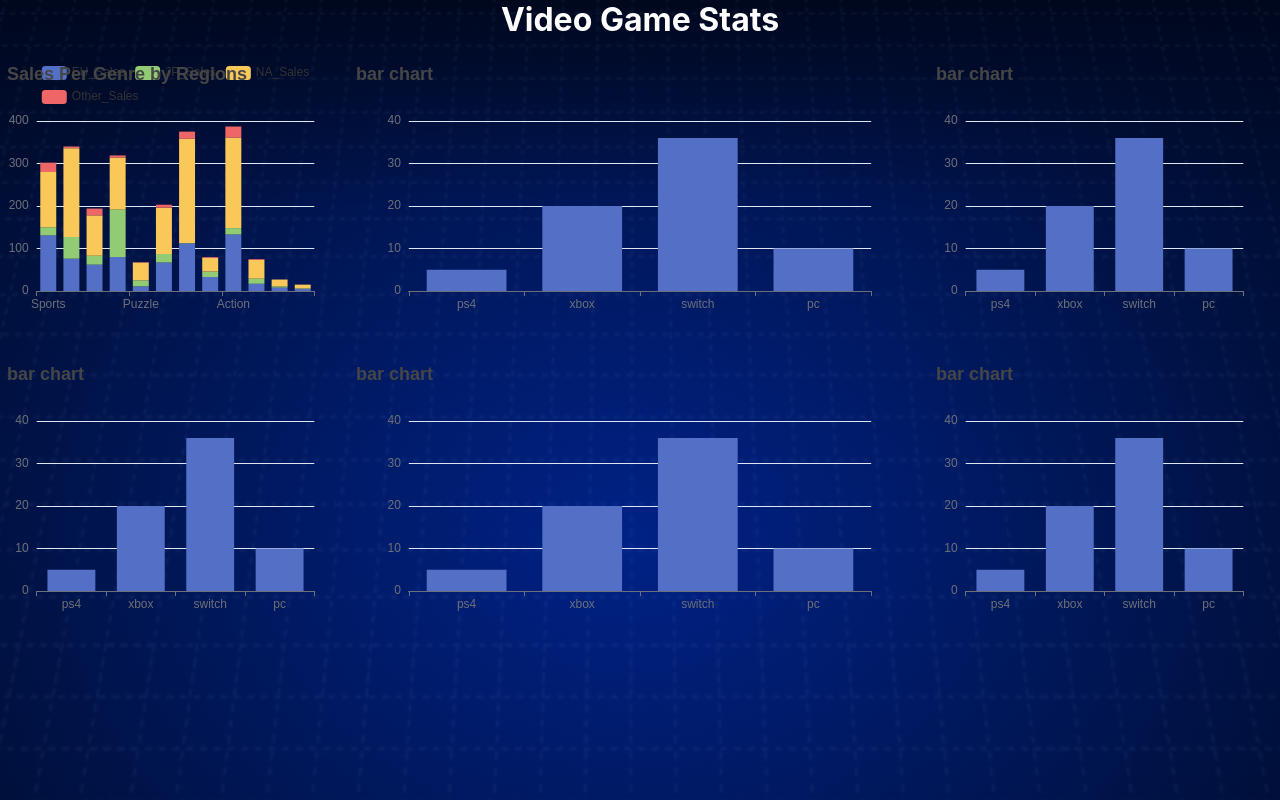
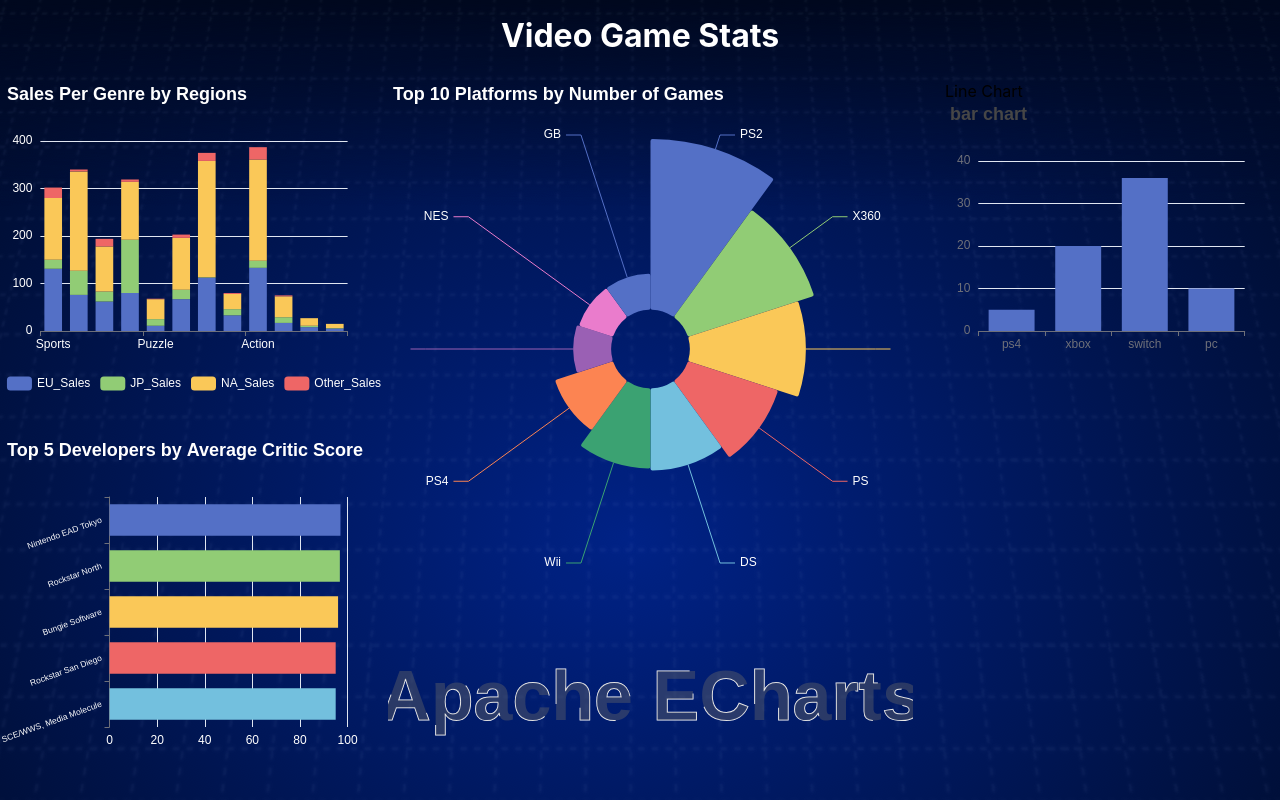
Before and after one commit to FrancesXLiu/CS732-A1-code, a React (Create React App) app in the folder dashboard/: page / in a window 1280 px wide. Built offline with nearby package versions, Linux system fonts and the light colour scheme.

Commit message:
added charts
Horizontal bar chart, nightingale chart, text animation

```diff
--- a/dashboard/src/App.css
+++ b/dashboard/src/App.css
@@ -6,11 +6,13 @@
 
 body {
   background: url('./bg.png') no-repeat top center;
+  overflow: hidden
 }
 
 #header {
   position: relative;
-  margin-bottom: 20px;
+  margin-bottom: 3vh;
+  margin-top: 2vh;
 }
 
 #header h1 {
@@ -35,3 +37,7 @@ main {
   flex: 5;
   margin: 0 0.125rem 0.1875rem;
 };
+
+#barHorizontal {
+  margin-top: 30px;
+}
--- a/dashboard/src/App.js
+++ b/dashboard/src/App.js
@@ -2,7 +2,11 @@ import ReactEcharts from "echarts-for-react";
 import { useState, useEffect } from "react";
 import Papa from 'papaparse';
 import './App.css';
-import BarChart from "./charts/bar-chart";
+import VerticalBar from "./charts/vertical-bar";
+import HorizontalBar from "./charts/horizontal-bar";
+import Nightingale from "./charts/nightingale";
+import AnimatedText from "./charts/animated-text";
+import LineChart from "./charts/line-chart";
 
 function App() {
 
@@ -42,24 +46,23 @@ function App() {
       <main>
         <section className="column">
           <div id="barVertical">
-            {/* <ReactEcharts option={barOptions} /> */}
-            <BarChart csvData={parsedData} />
+            <VerticalBar csvData={parsedData} />
           </div>
           <div id="barHorizontal">
-            <ReactEcharts option={barOptions} />
+            <HorizontalBar csvData={parsedData} />
           </div>
         </section>
         <section className="column">
           <div id="nightingale">
-            <ReactEcharts option={barOptions} />
+            <Nightingale csvData={parsedData} />
           </div>
           <div id="text">
-            <ReactEcharts option={barOptions} />
+            <AnimatedText />
           </div>
         </section>
         <section className="column">
           <div id="line">
-            <ReactEcharts option={barOptions} />
+            <LineChart csvData={parsedData} />
           </div>
           <div id="sunburst">
             <ReactEcharts option={barOptions} />
--- /dev/null
+++ b/dashboard/src/charts/animated-text.js
@@ -0,0 +1,48 @@
+import EChartsReact from "echarts-for-react";
+
+const AnimatedText = () => {
+
+    const options = {
+        graphic: {
+            elements: [
+                {
+                    type: 'text',
+                    left: 'center',
+                    top: 'center',
+                    style: {
+                        text: 'Apache ECharts',
+                        fontSize: 70,
+                        fontWeight: 'bold',
+                        lineDash: [0, 200],
+                        lineDashOffset: 0,
+                        fill: 'white',
+                        stroke: '#ffffff',
+                        lineWidth: 1
+                    },
+                    keyframeAnimation: {
+                        duration: 5000,
+                        loop: true,
+                        keyframes: [
+                            {
+                                percent: 1,
+                                style: {
+                                    fill: 'transparent',
+                                    lineDashOffset: 1000,
+                                    lineDash: [500, 0]
+                                }
+                            },
+                        ]
+                    }
+                }
+            ]
+        }
+    }
+
+    return (
+        <div>
+            <EChartsReact option={options} style={{ height: '15vh', width: '41vw', marginTop: '3vh' }} />
+        </div>
+    )
+};
+
+export default AnimatedText;
--- /dev/null
+++ b/dashboard/src/charts/horizontal-bar.js
@@ -0,0 +1,93 @@
+import EChartsReact from "echarts-for-react";
+
+const HorizontalBar = ({ csvData }) => {
+
+    const developerList = [];
+    csvData.forEach(element => {
+        if (element.Developer !== undefined && element.Developer !== '') {
+            if (!developerList.includes(element.Developer)) {
+                developerList.push(element.Developer);
+            }
+        }
+    });
+
+    let scoreObjList = [];
+    developerList.forEach(developer => {
+        let scoreObj = {};
+        scoreObj['name'] = developer;
+        let scoreSum = 0;
+        let scoreCount = 0;
+        csvData.forEach(element => {
+            if (element.Developer === developer && !isNaN(element.Critic_Score)) {
+                scoreSum += parseInt(element.Critic_Score);
+                scoreCount += 1;
+            };
+        });
+        scoreObj['score'] = (Math.round((scoreSum / scoreCount) * 100) / 100);
+        scoreObjList.push(scoreObj);
+    });
+    scoreObjList.sort((a, b) => {
+        return b.score - a.score;
+    });
+    scoreObjList = scoreObjList.slice(0, 5);
+
+    let yAxisList = [];
+    let dataList = [];
+    scoreObjList.forEach(scoreObj => {
+        yAxisList.push(scoreObj.name);
+        dataList.push(scoreObj.score);
+    });
+
+    const options = {
+        title: {
+            text: 'Top 5 Developers by Average Critic Score',
+            textStyle: {
+                color: '#ffffff',
+            }
+        },
+        grid: {
+            left: '28%',
+        },
+        tooltip: {
+            trigger: 'axis',
+            axisPointer: {
+                type: 'shadow'
+            }
+        },
+        legend: {
+            show: false,
+        },
+        xAxis: {
+            type: 'value',
+            axisLabel: {
+                color: '#ffffff',
+            }
+        },
+        yAxis: {
+            type: 'category',
+            data: yAxisList,
+            inverse: true,
+            axisLabel: {
+                color: '#ffffff',
+                fontSize: '8.5px',
+                rotate: '20',
+            }
+        },
+        series: [
+            {
+                name: 'Critic Score',
+                type: 'bar',
+                data: dataList,
+                colorBy: 'data'
+            }
+        ]
+    }
+
+    return (
+        <div>
+            <EChartsReact option={options} style={{height: '45vh', width: '30vw', marginTop: '4.5vh'}}/>
+        </div>
+    )
+};
+
+export default HorizontalBar;
--- /dev/null
+++ b/dashboard/src/charts/line-chart.js
@@ -0,0 +1,25 @@
+import EChartsReact from "echarts-for-react";
+
+const LineChart = ({ csvData }) => {
+
+    console.log('csvData:', csvData);
+    let releaseYearList = [];
+    csvData.forEach(data => {
+        if (!releaseYearList.includes(data.Year_of_Release) && data.Year_of_Release !== 'N/A' && data.Year_of_Release !== undefined) {
+            releaseYearList.push(data.Year_of_Release);
+        }
+    });
+    releaseYearList.sort();
+    console.log('releaseYear:', releaseYearList);
+
+
+
+    return (
+        <div>
+            {/* <EChartsReact /> */}
+            Line Chart
+        </div>
+    )
+};
+
+export default LineChart;
--- /dev/null
+++ b/dashboard/src/charts/nightingale.js
@@ -0,0 +1,71 @@
+import EChartsReact from "echarts-for-react";
+
+const Nightingale = ({ csvData }) => {
+
+    let platformColumn = [];
+    csvData.forEach(data => {
+        if (!platformColumn.includes(data.Platform)) {
+            platformColumn.push(data.Platform);
+        }
+    });
+
+    let dataList = [];
+    platformColumn.forEach(platform => {
+        dataList.push({
+            name: platform,
+            value: 0
+        })
+    });
+
+    csvData.forEach(data => {
+        platformColumn.forEach(platform => {
+            if (data.Platform === platform) {
+                dataList.forEach(item => {
+                    if (item.name === platform) {
+                        item.value += 1;
+                    }
+                })
+            }
+        })
+    });
+
+    dataList.sort((a, b) => {
+        return b.value - a.value;
+    });
+    dataList = dataList.slice(0, 10);
+
+    const options = {
+        title: {
+            text: 'Top 10 Platforms by Number of Games',
+            textStyle: {
+                color: '#ffffff',
+            }
+        },
+        legend: {show: false},
+        toolbox: {
+            show: false,
+        },
+        series: [{
+            name: 'platform Nightingale',
+            type: 'pie',
+            radius: ['15%', '80%'],
+            // center: ['50%', '50%'],
+            roseType: 'area',
+            itemStyle: {
+                borderRadius: 2
+            },
+            label: {
+                color: '#ffffff',
+            },
+            data: dataList,
+        }]
+    }
+
+    return (
+        <div>
+            <EChartsReact option={options} style={{height: '67vh', width: '41vw'}} />
+        </div>
+    );
+};
+
+export default Nightingale;
--- a/dashboard/src/charts/bar-chart.js
+++ b/dashboard/src/charts/vertical-bar.js
@@ -1,8 +1,6 @@
 import EChartsReact from "echarts-for-react";
 
-const BarChart = ({ csvData }) => {
-
-    console.log('Parsed data:', csvData);
+const VerticalBar = ({ csvData }) => {
 
     let genreList = [];
     csvData.forEach(element => {
@@ -12,9 +10,6 @@ const BarChart = ({ csvData }) => {
             }
         }
     });
-    console.log('genreList:', genreList);
-
-    const regionList = ['EU_Sales', 'JP_Sales', 'NA_Sales', 'Other_Sales'];
 
     let data = { 'EU_Sales': [], 'JP_Sales': [], 'NA_Sales': [], 'Other_Sales': [] };
 
@@ -41,11 +36,12 @@ const BarChart = ({ csvData }) => {
         data['Other_Sales'].push(other);
     });
 
-    console.log('data:', data);
-
     const options = {
         title: {
-            text: 'Sales Per Genre by Regions'
+            text: 'Sales Per Genre by Regions',
+            textStyle: {
+                color: '#ffffff',
+            }
         },
         tooltip: {
             trigger: 'axis',
@@ -53,13 +49,30 @@ const BarChart = ({ csvData }) => {
                 type: 'shadow'
             }
         },
-        legend: {},
+        legend: {
+            y: 'bottom',
+            padding: [0, 0, 10, 0],
+            textStyle: {
+                color: '#ffffff',
+            },
+            type: 'scroll',
+            pageIconColor: '#ffffff',
+            pageTextStyle: {
+                color: '#ffffff',
+            }
+        },
         xAxis: [{
             type: 'category',
             data: genreList,
+            axisLabel: {
+                color: '#ffffff',
+            }
         }],
         yAxis: [{
             type: 'value',
+            axisLabel: {
+                color: '#ffffff',
+            }
         }],
         series: [
             {
@@ -103,9 +116,9 @@ const BarChart = ({ csvData }) => {
 
     return (
         <div>
-            <EChartsReact option={options}/>
+            <EChartsReact option={options} style={{height: '40vh', width: '30vw'}}/>
         </div>
     );
 };
 
-export default BarChart;
+export default VerticalBar;
```
